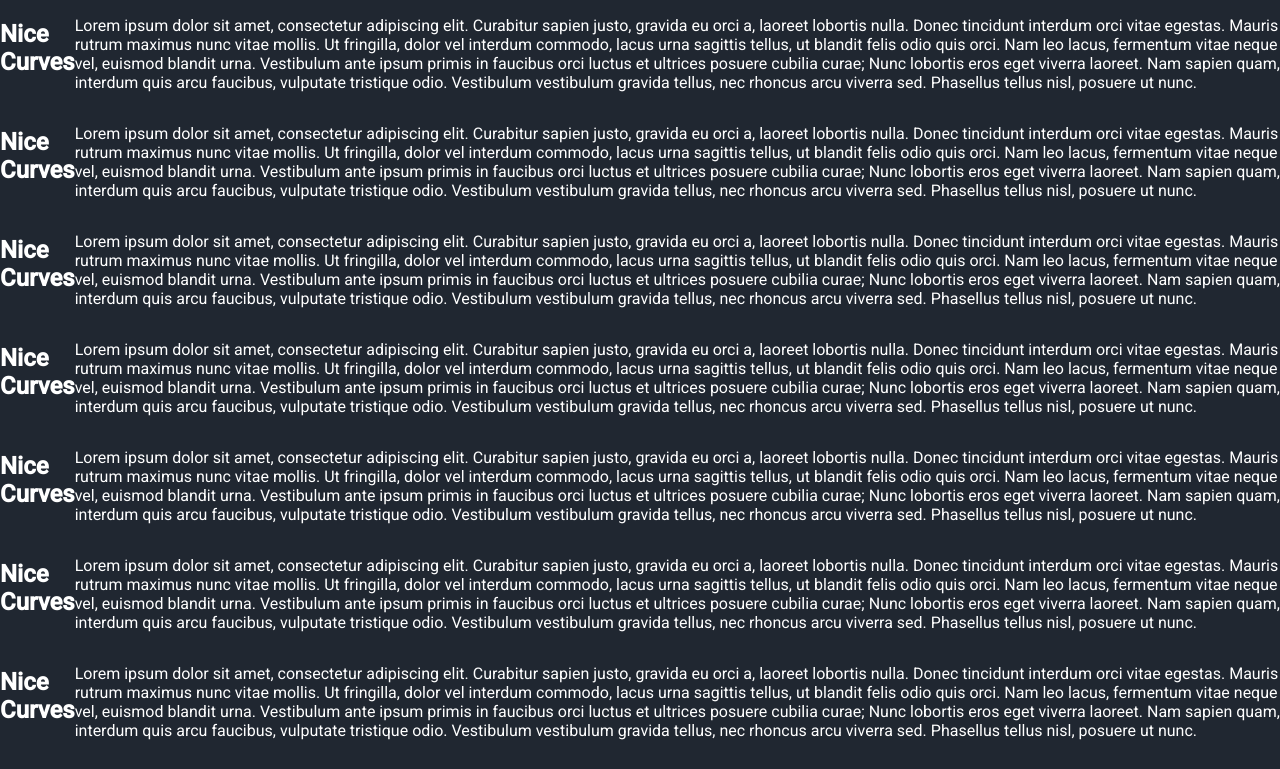
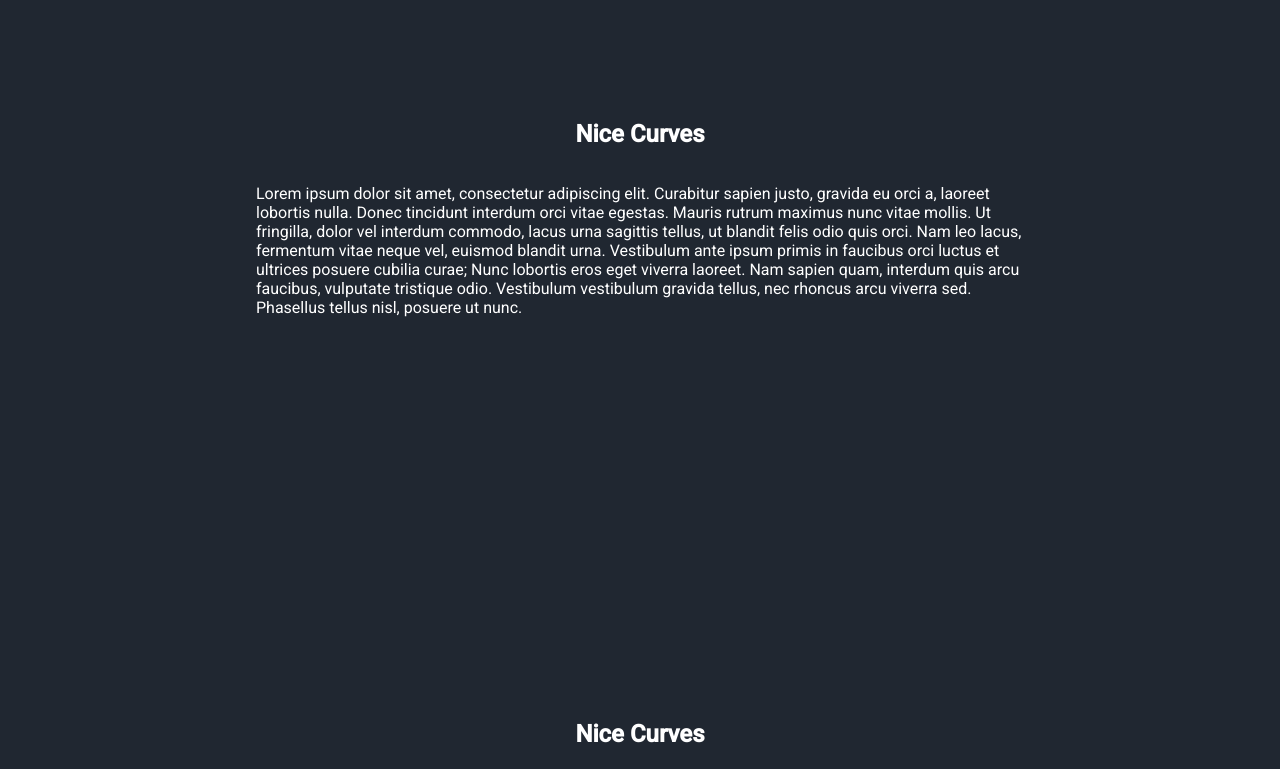
Before and after one commit to robinwatts96/wavey_test, a plain HTML site: page index.html in a window 1280 px wide. Shown: the top 769 px of the page. Drawn offline with Linux system fonts and the light colour scheme.

Commit message:
Update index.html

```diff
--- a/index.html
+++ b/index.html
@@ -19,6 +19,11 @@
         section {
             position: relative;
             display: flex;
+            flex-direction: column;
+            align-items: center;
+            min-height: 400px;
+            padding: 100px 20vw;
+
         }
     </style>
 
```
